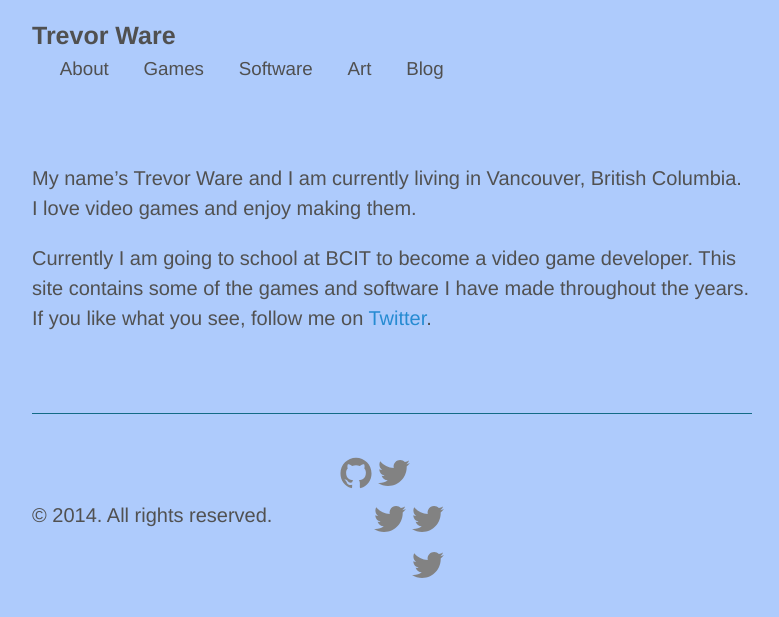
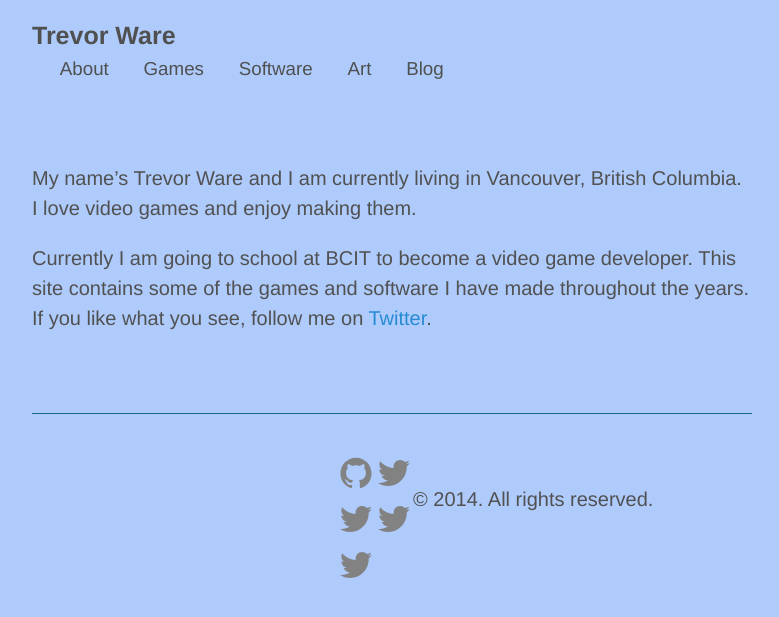
Before and after one commit to twarrre/twarrre.github.io, a Jekyll site: the page built from index.md, in a window 1280 px wide. Shown: the top 617 px of the page, without its empty margins (248-1027 px from the left). Built offline with Jekyll 4.4.1, drawn with Linux system fonts in a browser that asks for light colours.

Commit message:
Icon styling.

```diff
--- a/public/css/poole.css
+++ b/public/css/poole.css
@@ -457,19 +457,19 @@ a.pagination-item:hover {
 .icon--facebook
 {
   padding: 3px;
-  float: right;
+  float: left;
 }
 
 .icon--instagram
 {
   padding: 3px;
-  float: right;
+  float: left;
 }
 
 .icon--linkedin
 {
   padding: 3px;
-  float: right;
+  float: left;
 }
 
 .icon > svg {
```
